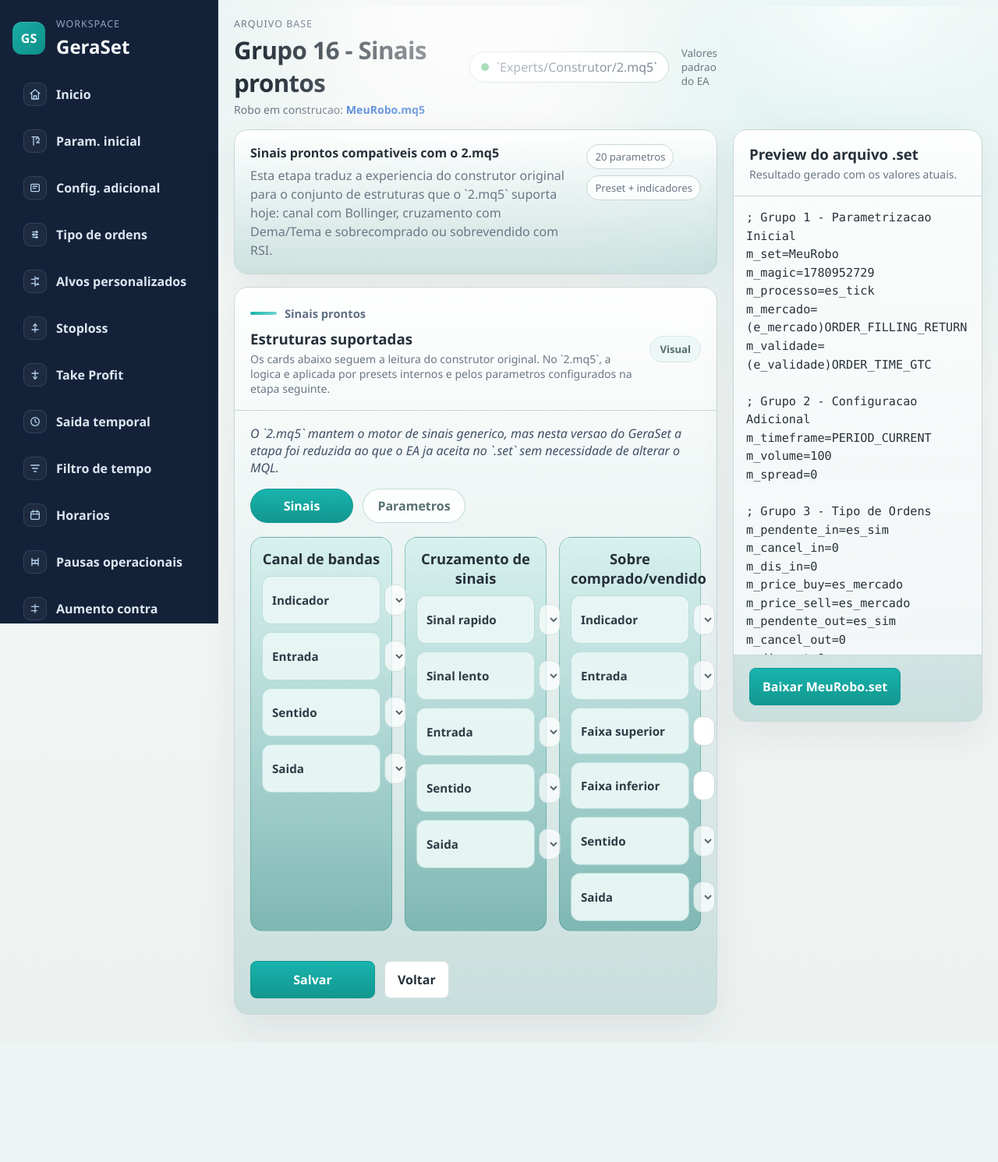
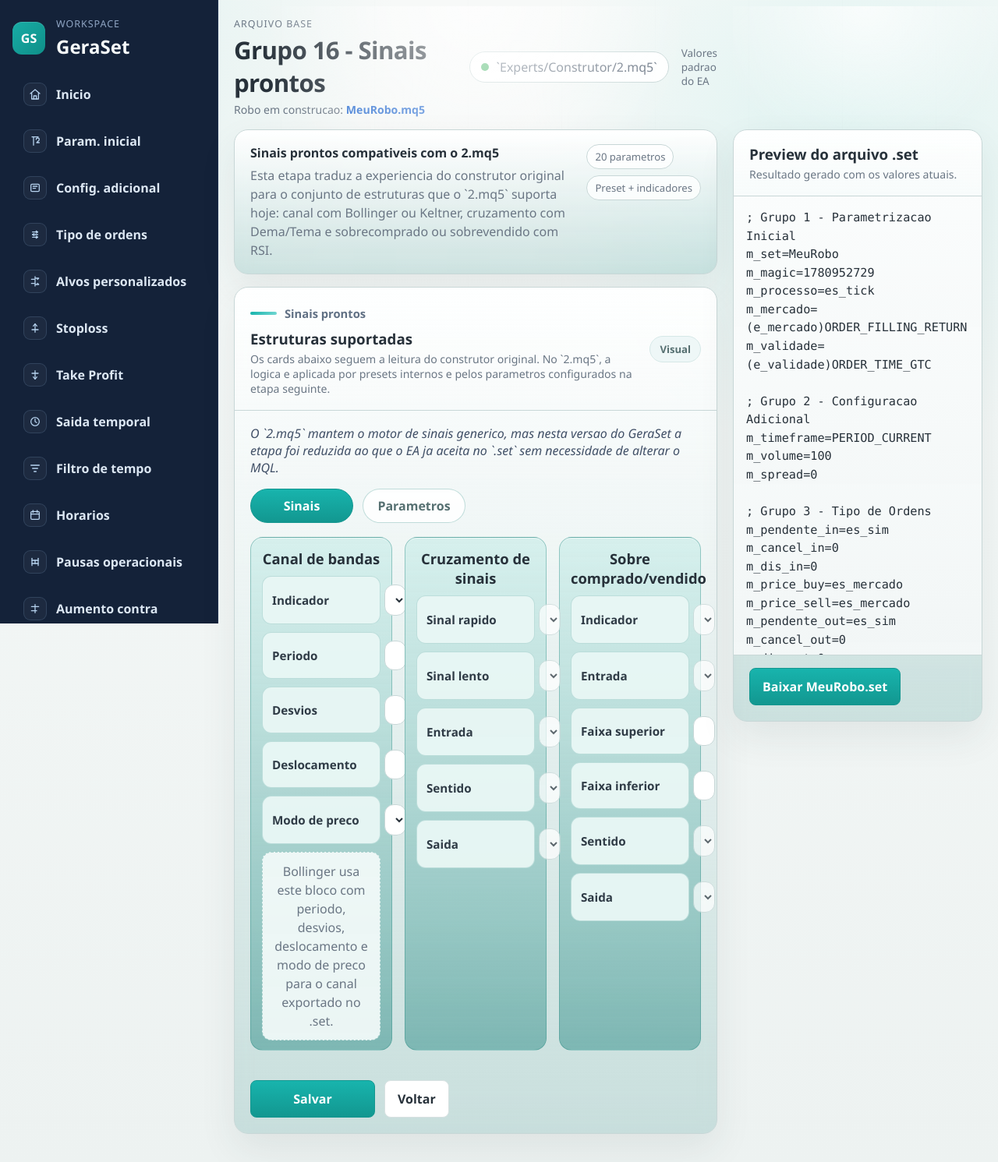
Before and after one commit to MarceloAnsilago/v4, a Flask app: page /grupo-16 in a window 1280 px wide. Shown: the whole page at 78% size. Before the commit the page ends 1313 px from the top, so only its background shows below. Run offline with Flask 3, Linux system fonts and the light colour scheme.

Commit message:
adicionando kelter no gera set

```diff
--- a/app.py
+++ b/app.py
@@ -864,6 +864,16 @@ GROUP_15_FIELDS = [
 ]
 
 GROUP_16_FIELDS = [
+    {
+        "name": "m_indicador_canal",
+        "label": "Indicador de canal",
+        "kind": "select",
+        "default": "bollinger",
+        "options": [
+            ("bollinger", "Bandas de Bollinger"),
+            ("keltner", "Canal de Keltner"),
+        ],
+    },
     {
         "name": "m_compra_in",
         "label": "Sinal entrada compra",
@@ -1407,6 +1417,7 @@ def build_set_content(group_1_values, group_2_values, group_3_values, group_4_va
             f"m_corpo_max={group_15_values['m_corpo_max']}",
             "",
             "; Grupo 16 - Sinais Prontos",
+            f"m_indicador_canal={group_16_values['m_indicador_canal']}",
             f"m_compra_in={group_16_values['m_compra_in']}",
             f"m_venda_in={group_16_values['m_venda_in']}",
             f"m_compra_out={group_16_values['m_compra_out']}",
@@ -2209,6 +2220,7 @@ def grupo_16():
         group_14_values=group_14_values,
         group_15_values=group_15_values,
         fields=GROUP_16_FIELDS,
+        field_lookup={field["name"]: field for field in GROUP_16_FIELDS},
         values=group_16_values,
         set_content=set_content,
         started=started,
--- a/templates/grupo_16.html
+++ b/templates/grupo_16.html
@@ -49,7 +49,7 @@
             <section class="panel group-summary">
                 <div class="summary-main">
                     <strong>Sinais prontos compativeis com o 2.mq5</strong>
-                    <p>Esta etapa traduz a experiencia do construtor original para o conjunto de estruturas que o `2.mq5` suporta hoje: canal com Bollinger, cruzamento com Dema/Tema e sobrecomprado ou sobrevendido com RSI.</p>
+                    <p>Esta etapa traduz a experiencia do construtor original para o conjunto de estruturas que o `2.mq5` suporta hoje: canal com Bollinger ou Keltner, cruzamento com Dema/Tema e sobrecomprado ou sobrevendido com RSI.</p>
                 </div>
                 <div class="summary-meta">
                     <span>20 parametros</span>
@@ -104,28 +104,39 @@
                                 <section class="strategy-card">
                                     <h4>Canal de bandas</h4>
                                     <div class="strategy-line">
-                                        <label>Indicador</label>
-                                        <select disabled>
-                                            <option selected>Bandas de Bollinger</option>
+                                        <label for="m_indicador_canal">Indicador</label>
+                                        <select id="m_indicador_canal" name="m_indicador_canal">
+                                            {% for option_value, option_label in field_lookup["m_indicador_canal"].options %}
+                                            <option value="{{ option_value }}" {% if values["m_indicador_canal"] == option_value %}selected{% endif %}>{{ option_label }}</option>
+                                            {% endfor %}
                                         </select>
                                     </div>
                                     <div class="strategy-line">
-                                        <label>Entrada</label>
-                                        <select disabled>
-                                            <option selected>Fechou fora</option>
+                                        <label for="m_period_5" data-channel-label="period">{{ "Periodo" if values["m_indicador_canal"] == "bollinger" else "Periodo base" }}</label>
+                                        <input id="m_period_5" name="m_period_5" type="number" value="{{ values['m_period_5'] }}">
+                                    </div>
+                                    <div class="strategy-line">
+                                        <label for="m_desvio_5" data-channel-label="multiplier">{{ "Desvios" if values["m_indicador_canal"] == "bollinger" else "Multiplicador ATR" }}</label>
+                                        <input id="m_desvio_5" name="m_desvio_5" type="number" step="0.000001" value="{{ values['m_desvio_5'] }}">
+                                    </div>
+                                    <div class="strategy-line">
+                                        <label for="m_shift_5" data-channel-label="shift">Deslocamento</label>
+                                        <input id="m_shift_5" name="m_shift_5" type="number" value="{{ values['m_shift_5'] }}">
+                                    </div>
+                                    <div class="strategy-line">
+                                        <label for="m_price_5_card" data-channel-label="price">{{ "Modo de preco" if values["m_indicador_canal"] == "bollinger" else "Preco base" }}</label>
+                                        <select id="m_price_5_card" name="m_price_5">
+                                            {% for option_value, option_label in field_lookup["m_price_5"].options %}
+                                            <option value="{{ option_value }}" {% if values["m_price_5"] == option_value %}selected{% endif %}>{{ option_label }}</option>
+                                            {% endfor %}
                                         </select>
                                     </div>
-                                    <div class="strategy-line">
-                                        <label>Sentido</label>
-                                        <select disabled>
-                                            <option selected>Contra Tendencia</option>
-                                        </select>
-                                    </div>
-                                    <div class="strategy-line">
-                                        <label>Saida</label>
-                                        <select disabled>
-                                            <option selected>Cruzar o centro</option>
-                                        </select>
+                                    <div class="strategy-param-empty" data-channel-note>
+                                        {% if values["m_indicador_canal"] == "keltner" %}
+                                        Keltner usa este mesmo bloco de parametros para manter o `.set` unificado: periodo base, multiplicador ATR, deslocamento e preco base.
+                                        {% else %}
+                                        Bollinger usa este bloco com periodo, desvios, deslocamento e modo de preco para o canal exportado no `.set`.
+                                        {% endif %}
                                     </div>
                                 </section>
 
@@ -213,35 +224,8 @@
 
                             <div class="strategy-param-grid">
                                 <section class="strategy-param-card">
-                                    <h4>Bandas de Bollinger</h4>
-                                    <div class="increase-line">
-                                        <label for="m_period_5">Periodo</label>
-                                        <div class="inline-control">
-                                            <input id="m_period_5" name="m_period_5" type="number" value="{{ values['m_period_5'] }}">
-                                        </div>
-                                    </div>
-                                    <div class="increase-line">
-                                        <label for="m_desvio_5">Desvios</label>
-                                        <div class="inline-control">
-                                            <input id="m_desvio_5" name="m_desvio_5" type="number" step="0.000001" value="{{ values['m_desvio_5'] }}">
-                                        </div>
-                                    </div>
-                                    <div class="increase-line">
-                                        <label for="m_shift_5">Deslocamento</label>
-                                        <div class="inline-control">
-                                            <input id="m_shift_5" name="m_shift_5" type="number" value="{{ values['m_shift_5'] }}">
-                                        </div>
-                                    </div>
-                                    <div class="increase-line">
-                                        <label for="m_price_5">Modo de preco</label>
-                                        <div class="inline-control">
-                                            <select id="m_price_5" name="m_price_5">
-                                                {% for option_value, option_label in fields[11].options %}
-                                                <option value="{{ option_value }}" {% if values["m_price_5"] == option_value %}selected{% endif %}>{{ option_label }}</option>
-                                                {% endfor %}
-                                            </select>
-                                        </div>
-                                    </div>
+                                    <h4>Canal selecionado</h4>
+                                    <div class="strategy-param-empty">Os parametros do canal de bandas agora sao ajustados direto no card da aba `Sinais`. O `.set` passa a registrar tambem o tipo escolhido em `m_indicador_canal`.</div>
                                 </section>
 
                                 <section class="strategy-param-card">
@@ -421,6 +405,23 @@
         (function () {
             const buttons = document.querySelectorAll("[data-tab-button]");
             const panels = document.querySelectorAll("[data-tab-panel]");
+            const channelSelect = document.getElementById("m_indicador_canal");
+            const channelLabels = {
+                bollinger: {
+                    period: "Periodo",
+                    multiplier: "Desvios",
+                    shift: "Deslocamento",
+                    price: "Modo de preco",
+                    note: "Bollinger usa este bloco com periodo, desvios, deslocamento e modo de preco para o canal exportado no .set.",
+                },
+                keltner: {
+                    period: "Periodo base",
+                    multiplier: "Multiplicador ATR",
+                    shift: "Deslocamento",
+                    price: "Preco base",
+                    note: "Keltner usa este mesmo bloco de parametros para manter o .set unificado: periodo base, multiplicador ATR, deslocamento e preco base.",
+                },
+            };
 
             buttons.forEach((button) => {
                 button.addEventListener("click", () => {
@@ -437,6 +438,27 @@
                     });
                 });
             });
+
+            if (channelSelect) {
+                const note = document.querySelector("[data-channel-note]");
+                const labelNodes = {
+                    period: document.querySelector('[data-channel-label="period"]'),
+                    multiplier: document.querySelector('[data-channel-label="multiplier"]'),
+                    shift: document.querySelector('[data-channel-label="shift"]'),
+                    price: document.querySelector('[data-channel-label="price"]'),
+                };
+
+                function refreshChannelLabels() {
+                    const selected = channelLabels[channelSelect.value] || channelLabels.bollinger;
+                    Object.entries(labelNodes).forEach(([key, node]) => {
+                        if (node) node.textContent = selected[key];
+                    });
+                    if (note) note.textContent = selected.note;
+                }
+
+                channelSelect.addEventListener("change", refreshChannelLabels);
+                refreshChannelLabels();
+            }
         })();
     </script>
 </body>
```
Also changed, not shown: other parts of templates/grupo_16.html (+11 -11 lines).
